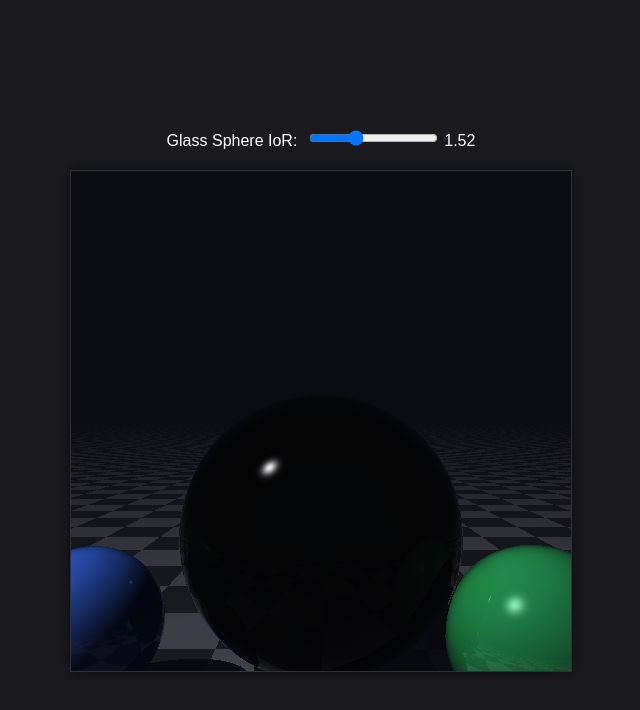
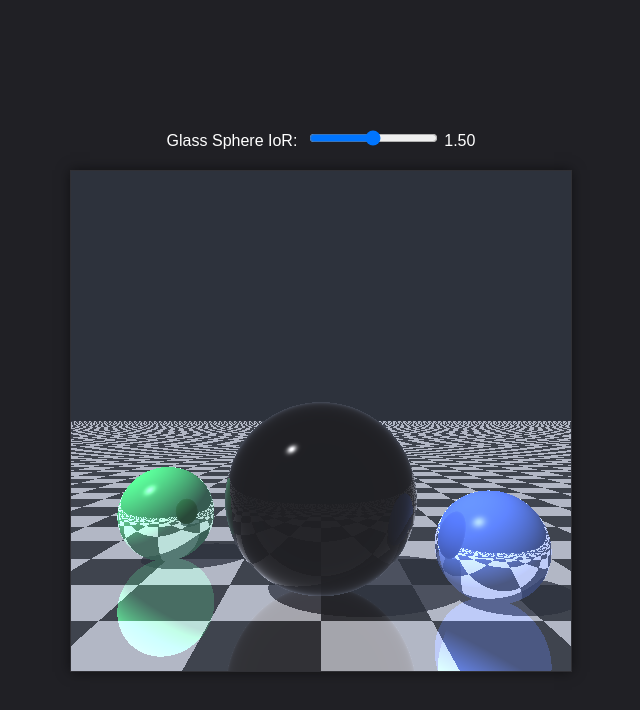
Before and after one commit to Paaaarr/GRAFKOM_raytrace, a plain HTML site: page refraction/index.html in a window 1280 px wide. Shown: the whole page, without its empty margins (319-959 px from the left). Drawn offline with Linux system fonts and the light colour scheme.

Commit message:
refraction

```diff
--- a/refraction/index.html
+++ b/refraction/index.html
@@ -2,9 +2,9 @@
 <html lang="id">
 <head>
   <meta charset="UTF-8">
-  <title>Raytracing - Kaca Refraktif & Reflektif</title>
+  <title>Raytracing - Kaca Lebih Cerah Final</title>
   <style>
-    body { margin: 0; display: flex; flex-direction: column; justify-content: center; align-items: center; min-height: 100vh; background-color: #1a1a1f; color: white; font-family: sans-serif;}
+    body { margin: 0; display: flex; flex-direction: column; justify-content: center; align-items: center; min-height: 100vh; background-color: #202025; color: white; font-family: sans-serif;}
     canvas { border: 1px solid #303035; box-shadow: 0 0 12px rgba(0,0,0,0.5); margin-top: 10px;}
     .controls { margin-bottom: 10px; }
     .controls label { margin-right: 5px; }
@@ -13,13 +13,11 @@
 <body>
   <div class="controls">
     <label for="iorSlider">Glass Sphere IoR:</label>
-    <input type="range" id="iorSlider" min="1.0" max="2.5" value="1.52" step="0.01">
-    <span id="iorValue">1.52</span>
+    <input type="range" id="iorSlider" min="1.0" max="2.0" value="1.5" step="0.01">
+    <span id="iorValue">1.5</span>
   </div>
   <canvas id="canvas" width="500" height="500"></canvas>
 
-  <!-- HAPUS gl-matrix dari CDN -->
-  <!-- <script src="https://cdnjs.cloudflare.com/ajax/libs/gl-matrix/2.8.1/gl-matrix-min.js"></script> -->
   <script src="helper.js"></script>
   <script>
     (function() {
@@ -35,36 +33,39 @@
       const MAX_RECURSION_DEPTH = 5;
       const IOR_AIR = 1.0;
 
-      const planeLevelY = -1.5; // Naikkan sedikit lantai
+      const planeLevelY = -1.0;
 
-      // Ukuran dan posisi Y dasar
-      const glassSphereRadius = 1.5;  // Bola kaca utama (dulunya merah)
-      const solidGreenSphereRadius = 0.8; // Bola hijau padat
+      const mainGlassSphereRadius = 1.0;
+      const greenSolidSphereRadius = 0.6;
+      const blueSolidSphereRadius = 0.55;
 
-      const glassSphereCenterY = planeLevelY + glassSphereRadius;
-      const solidGreenSphereCenterY = planeLevelY + solidGreenSphereRadius;
+      const mainGlassSphereCenterY = planeLevelY + mainGlassSphereRadius;
+      const greenSolidSphereCenterY = planeLevelY + greenSolidSphereRadius;
+      const blueSolidSphereCenterY = planeLevelY + blueSolidSphereRadius;
 
-      let spheres = []; // Akan diisi oleh defineSpheres
+      let spheres = [];
 
       const plane = {
         point: createVec3(0, planeLevelY, 0),
         normal: createVec3(0, 1, 0),
-        color1: [60, 60, 65],   // Kotak gelap
-        color2: [180, 180, 190], // Kotak terang
-        specular: 0.2, shininess: 30, reflectivity: 0.6, // Lantai sangat reflektif
+        color1: [30, 30, 30],
+        color2: [225, 225, 225],
+        specular: 0.15, shininess: 25, reflectivity: 0.45,
         isPlane: true
       };
 
-      const cameraOrigin = createVec3(0, 1.2, 4.0); // Posisi kamera
-      const lightDirection = normalizeVec3(createVec3(), createVec3(0.6, -0.8, -0.3));
+      const cameraOrigin = createVec3(0, 0.8, 3.5);
+      // Cahaya sedikit lebih dari atas untuk menerangi lantai dan objek
+      const lightDirection = normalizeVec3(createVec3(), createVec3(0.5, -0.85, -0.3));
       const lightColor = [1, 1, 1];
-      const ambientLightIntensity = [0.07, 0.07, 0.09]; // Ambient rendah
-      const backgroundColor = [10, 12, 18];
+      // NAIKKAN AMBIENT GLOBAL SECARA SIGNIFIKAN LAGI
+      const ambientLightIntensity = [0.25, 0.25, 0.28];
+      // BACKGROUND ATAS JUGA DIBUAT LEBIH TERANG
+      const backgroundColor = [45, 50, 60];
 
       let imageData;
 
-      // Vektor temporary (dari helper.js)
-      const _oc = createVec3();
+      const _oc = createVec3(); /* ... Vektor temporary sama ... */
       const _hitPointTemp = createVec3();
       const _normalTemp = createVec3();
       const _P0O = createVec3();
@@ -77,31 +78,30 @@
       const _refractionDir = createVec3();
       const _tempVec1 = createVec3();
 
+
       function defineSpheres(currentGlassIoR) {
         spheres = [
-          // Bola 1: KACA UTAMA (Refraktif & Reflektif)
-          { center: createVec3(0.0, glassSphereCenterY, -2.0),
-            radius: glassSphereRadius,
-            color: [230, 235, 240], // Tint sangat netral untuk kaca bening
-            specular: 0.9, shininess: 250, reflectivity: 0.25, // Kaca memantul cukup baik
-            isRefractive: true, ior: currentGlassIoR, transparency: 0.90 // Dominan refraksi
+          { center: createVec3(0.0, mainGlassSphereCenterY, -1.8), // Kaca utama
+            radius: mainGlassSphereRadius,
+            color: [255, 255, 255], // Tint PUTIH
+            specular: 0.9, shininess: 300,
+            reflectivity: 0.15, // Kurangi reflektivitas permukaan agar fokus refraksi
+            isRefractive: true, ior: currentGlassIoR, transparency: 0.98
           },
-          // Bola 2: BOLA PADAT HIJAU
-          { center: createVec3(1.9, solidGreenSphereCenterY, -0.8),
-            radius: solidGreenSphereRadius,
-            color: [40, 180, 90], specular: 0.6, shininess: 70, reflectivity: 0.3,
+          { center: createVec3(-2.0, greenSolidSphereCenterY, -3.0), // Hijau di BELAKANG KIRI
+            radius: greenSolidSphereRadius,
+            color: [50, 220, 100], specular: 0.5, shininess: 60, reflectivity: 0.25, // Buat hijau lebih terang
             isRefractive: false
           },
-          // Anda bisa menambahkan bola biru dari kode asli jika mau:
-           { center: createVec3(-2.2, solidGreenSphereCenterY, -1.2), // Sesuaikan posisi Y dan X/Z
-             radius: 0.7, // Sesuaikan radius
-             color: [50, 100, 220], specular: 0.5, shininess: 50, reflectivity: 0.15,
+           { center: createVec3(1.7, blueSolidSphereCenterY, -1.5), // Biru di DEPAN KANAN
+             radius: blueSolidSphereRadius,
+             color: [60, 100, 230], specular: 0.4, shininess: 50, reflectivity: 0.20, // Buat biru lebih terang
              isRefractive: false
            }
         ];
       }
 
-      function intersectSphere(rayOrigin, rayDir, sphere) { /* ... Sama seperti sebelumnya ... */
+      function intersectSphere(rayOrigin, rayDir, sphere) { /* ... Sama ... */
         subtractVec3(_oc, rayOrigin, sphere.center);
         let a = dotVec3(rayDir, rayDir);
         let b = 2.0 * dotVec3(_oc, rayDir);
@@ -123,7 +123,7 @@
         normalizeVec3(_normalTemp, _normalTemp);
         return { t, point: cloneVec3(_hitPointTemp), normal: cloneVec3(_normalTemp), object: sphere };
       }
-      function intersectPlane(rayOrigin, rayDir, planeObj) { /* ... Sama seperti sebelumnya ... */
+      function intersectPlane(rayOrigin, rayDir, planeObj) { /* ... Sama ... */
         const N_plane = planeObj.normal;
         const P0_plane = planeObj.point;
         const DdotN = dotVec3(rayDir, N_plane);
@@ -134,7 +134,7 @@
         scaleAndAddVec3(_hitPointTemp, rayOrigin, rayDir, t);
         return { t, point: cloneVec3(_hitPointTemp), normal: cloneVec3(N_plane), object: planeObj };
       }
-      function refract(incident, normal, iorRatio_n1_over_n2) { /* ... Sama seperti sebelumnya ... */
+      function refract(incident, normal, iorRatio_n1_over_n2) { /* ... Sama ... */
         const cosI = -dotVec3(normal, incident);
         const sinT2 = iorRatio_n1_over_n2 * iorRatio_n1_over_n2 * (1.0 - cosI * cosI);
         if (sinT2 > 1.00001) return null; // TIR
@@ -145,31 +145,34 @@
         normalizeVec3(_refractionDir, _refractionDir);
         return _refractionDir;
       }
+      function calculateDirectLighting(hitPoint, normal, viewDirection, objectColor, materialSpecular, materialShininess, isGlass = false) { /* ... Sama ... */
+        let localColor = createVec3();
+        let ambientFactor = isGlass ? 0.0 : 1.0;
+        let diffuseFactor = isGlass ? 0.0 : 1.0;
 
-      // Menghitung pencahayaan LANGSUNG (ambient, diffuse, specular) dengan shadow check
-      function calculateDirectLighting(hitPoint, normal, viewDirection, objectColor, materialSpecular, materialShininess) {
-        let localColor = createVec3();
-        setVec3(localColor, objectColor[0] * ambientLightIntensity[0], objectColor[1] * ambientLightIntensity[1], objectColor[2] * ambientLightIntensity[2]);
+        setVec3(localColor,
+            objectColor[0] * ambientLightIntensity[0] * ambientFactor,
+            objectColor[1] * ambientLightIntensity[1] * ambientFactor,
+            objectColor[2] * ambientLightIntensity[2] * ambientFactor
+        );
+
         let isInShadow = false;
-        scaleAndAddVec3(_shadowRayOrigin, hitPoint, normal, epsilon * 10); // Offset shadow ray lebih jauh
+        scaleAndAddVec3(_shadowRayOrigin, hitPoint, normal, epsilon * 5);
         negateVec3(_shadowRayDirToLight, lightDirection);
         for (let s_idx = 0; s_idx < spheres.length; s_idx++) {
             const shadowHit = intersectSphere(_shadowRayOrigin, _shadowRayDirToLight, spheres[s_idx]);
             if (shadowHit && shadowHit.t > epsilon) { isInShadow = true; break; }
         }
-        // Tambahkan shadow check dari plane jika perlu (untuk bayangan objek ke plane)
-        // const planeShadowHit = intersectPlane(_shadowRayOrigin, _shadowRayDirToLight, plane);
-        // if (!isInShadow && planeShadowHit && planeShadowHit.t > epsilon) { /* Cek jarak jika plane di antara objek dan cahaya */ }
-
 
         if (!isInShadow) {
             negateVec3(_vectorToLight, lightDirection);
             let NdotL = dotVec3(normal, _vectorToLight);
             let diffuseIntensity = Math.max(0, NdotL);
+
             if (diffuseIntensity > 0) {
-                localColor[0] += objectColor[0] * diffuseIntensity * lightColor[0];
-                localColor[1] += objectColor[1] * diffuseIntensity * lightColor[1];
-                localColor[2] += objectColor[2] * diffuseIntensity * lightColor[2];
+                localColor[0] += objectColor[0] * diffuseIntensity * lightColor[0] * diffuseFactor;
+                localColor[1] += objectColor[1] * diffuseIntensity * lightColor[1] * diffuseFactor;
+                localColor[2] += objectColor[2] * diffuseIntensity * lightColor[2] * diffuseFactor;
             }
             if (materialSpecular > 0 && NdotL > 0) {
                 scaleVec3(_reflVecForLighting, normal, 2 * NdotL);
@@ -190,9 +193,18 @@
       }
 
       function traceRay(rayOrigin, rayDirection, depth) {
-        if (depth <= 0) return createVec3(backgroundColor[0], backgroundColor[1], backgroundColor[2]);
+        if (depth <= 0) {
+            let bgHitColor = createVec3(backgroundColor[0], backgroundColor[1], backgroundColor[2]);
+            if (depth < MAX_RECURSION_DEPTH -1 && depth > -MAX_RECURSION_DEPTH ) {
+                // Pencerahan background untuk sinar sekunder/tersier
+                bgHitColor[0] = Math.max(bgHitColor[0], 75); // Tingkatkan lagi
+                bgHitColor[1] = Math.max(bgHitColor[1], 75);
+                bgHitColor[2] = Math.max(bgHitColor[2], 85);
+            }
+            return bgHitColor;
+        }
 
-        let closestHit = null;
+        let closestHit = null; /* ... Pencarian Intersection Sama ... */
         for (let k = 0; k < spheres.length; k++) {
             const result = intersectSphere(rayOrigin, rayDirection, spheres[k]);
             if (result && (!closestHit || result.t < closestHit.t)) closestHit = result;
@@ -205,97 +217,85 @@
             const hitPoint = closestHit.point;
             const N_surface = closestHit.normal;
 
-            let objectBaseColor = hitObject.isPlane ? ( (Math.floor(hitPoint[0]*0.8) + Math.floor(hitPoint[2]*0.8)) % 2 === 0 ? plane.color1 : plane.color2 ) : hitObject.color;
+            let objectColorForDiffuse = hitObject.isPlane ? ( (Math.floor(hitPoint[0]*1.0) + Math.floor(hitPoint[2]*1.0)) % 2 === 0 ? plane.color1 : plane.color2 ) : hitObject.color;
 
-            // Hitung pencahayaan direct standar (ambient, diffuse, specular dari permukaan)
-            // Untuk kaca, objectBaseColor (tint) seharusnya tidak terlalu berkontribusi pada diffuse.
-            // Kita akan gunakan ini lebih sebagai dasar untuk objek padat.
-            let surfaceDirectColor = calculateDirectLighting(hitPoint, N_surface, rayDirection,
-                (hitObject.isRefractive ? [0,0,0] : objectBaseColor), // Untuk kaca, diffuse dari tint hampir nol
-                hitObject.specular, hitObject.shininess);
-
-            let finalColor = createVec3();
+            let finalColor = createVec3(0,0,0);
             let reflectedColor = createVec3(0,0,0);
             let refractedColor = createVec3(0,0,0);
 
-            // Koefisien Fresnel (Schlick's approximation) - menentukan rasio refleksi vs refraksi
-            let R0 = Math.pow((IOR_AIR - hitObject.ior) / (IOR_AIR + hitObject.ior), 2);
-            if (!hitObject.isRefractive) R0 = hitObject.reflectivity; // Untuk non-kaca, gunakan reflectivity langsung
+            let cosIncident = -dotVec3(rayDirection, N_surface);
+            let n1 = IOR_AIR, n2 = hitObject.ior || IOR_AIR;
+            let normalForFresnelAndRefraction = cloneVec3(N_surface);
 
-            let cosIncident = -dotVec3(rayDirection, N_surface);
-            if (dotVec3(rayDirection, N_surface) > 0) { // Jika sinar dari dalam, balik normal
-                cosIncident = -dotVec3(rayDirection, negateVec3(createVec3(),N_surface));
+            if (cosIncident < 0) {
+                cosIncident = -cosIncident;
+                let temp_n = n1; n1 = n2; n2 = temp_n;
+                negateVec3(normalForFresnelAndRefraction, normalForFresnelAndRefraction);
             }
-            cosIncident = Math.max(0, Math.min(1, cosIncident)); // clamp
+            let R0 = Math.pow((n1 - n2) / (n1 + n2), 2);
+            if (!hitObject.isRefractive && hitObject.reflectivity !== undefined) {
+                 R0 = hitObject.reflectivity;
+            } else if (!hitObject.isRefractive) { R0 = 0; }
+
             let fresnelReflectance = R0 + (1 - R0) * Math.pow(1 - cosIncident, 5);
+            fresnelReflectance = Math.max(0, Math.min(1, fresnelReflectance));
+            let actualReflectivityForSurface = hitObject.isRefractive ? fresnelReflectance : (hitObject.reflectivity || 0);
 
+            if (actualReflectivityForSurface > epsilon ) {
+                let dotNI = dotVec3(N_surface, rayDirection);
+                scaleVec3(_reflectionDir, N_surface, 2 * dotNI);
+                subtractVec3(_reflectionDir, rayDirection, _reflectionDir);
+                normalizeVec3(_reflectionDir, _reflectionDir);
+                const reflectionOrigin = createVec3(); scaleAndAddVec3(reflectionOrigin, hitPoint, _reflectionDir, epsilon * 2);
+                copyVec3(reflectedColor, traceRay(reflectionOrigin, _reflectionDir, depth - 1));
+            }
 
             if (hitObject.isRefractive && hitObject.transparency > 0) {
-                // --- Objek Kaca (Refraktif & Reflektif) ---
-                let refractionRatio = 1.0 - fresnelReflectance;
-                let reflectionRatio = fresnelReflectance;
-
-                // Refraksi
-                if (refractionRatio * hitObject.transparency > epsilon) {
-                    let n1_enter = IOR_AIR, n2_enter = hitObject.ior;
-                    let normalEnter = cloneVec3(N_surface);
-                    if (dotVec3(rayDirection, N_surface) > 0) { // Dari dalam?
-                        negateVec3(normalEnter, normalEnter); n1_enter = hitObject.ior; n2_enter = IOR_AIR;
-                    }
-                    const refractedDir = refract(rayDirection, normalEnter, n1_enter / n2_enter);
+                let fresnelTransmittance = 1.0 - fresnelReflectance;
+                if (fresnelTransmittance * hitObject.transparency > epsilon) {
+                    const refractedDir = refract(rayDirection, normalForFresnelAndRefraction, n1 / n2);
                     if (refractedDir) {
                         const internalRayOrigin = createVec3(); scaleAndAddVec3(internalRayOrigin, hitPoint, refractedDir, epsilon * 2);
                         if (!hitObject.isPlane) {
-                            subtractVec3(_oc, internalRayOrigin, hitObject.center);
-                            let a_i=dotVec3(refractedDir,refractedDir), b_i=2.0*dotVec3(_oc,refractedDir), c_i=dotVec3(_oc,_oc)-hitObject.radius*hitObject.radius;
-                            let discr_i=b_i*b_i-4*a_i*c_i;
-                            if(discr_i>=0){let t_exit=(-b_i+Math.sqrt(discr_i))/(2*a_i);
-                                if(t_exit>epsilon){const exitP=createVec3();scaleAndAddVec3(exitP,internalRayOrigin,refractedDir,t_exit);
-                                    const N_exit=createVec3();subtractVec3(N_exit,exitP,hitObject.center);normalizeVec3(N_exit,N_exit);
-                                    const finalRefrDir=refract(refractedDir,N_exit,hitObject.ior/IOR_AIR);
-                                    if(finalRefrDir){const finalRO=createVec3();scaleAndAddVec3(finalRO,exitP,finalRefrDir,epsilon);
-                                        copyVec3(refractedColor,traceRay(finalRO,finalRefrDir,depth-1));
-                                    }
-                                }
+                           subtractVec3(_oc,internalRayOrigin,hitObject.center);let a_i=dotVec3(refractedDir,refractedDir),b_i=2.*dotVec3(_oc,refractedDir),c_i=dotVec3(_oc,_oc)-hitObject.radius*hitObject.radius;let d_i=b_i*b_i-4*a_i*c_i;
+                            if(d_i>=0){let t_ex=(-b_i+Math.sqrt(d_i))/(2*a_i);
+                                if(t_ex>epsilon){const exP=createVec3();scaleAndAddVec3(exP,internalRayOrigin,refractedDir,t_ex);
+                                const N_ex=createVec3();subtractVec3(N_ex,exP,hitObject.center);normalizeVec3(N_ex,N_ex);
+                                const finalRD=refract(refractedDir,N_ex,hitObject.ior/IOR_AIR);
+                                if(finalRD){const finalRO=createVec3();scaleAndAddVec3(finalRO,exP,finalRD,epsilon*2);copyVec3(refractedColor,traceRay(finalRO,finalRD,depth-1));}}
                             }
                         } else {copyVec3(refractedColor,traceRay(internalRayOrigin,refractedDir,depth-1));}
                     }
                 }
+                let surfaceDirectSpecular = calculateDirectLighting(hitPoint, N_surface, rayDirection, [0,0,0], hitObject.specular, hitObject.shininess, true);
 
-                // Refleksi Permukaan Kaca
-                if (reflectionRatio > epsilon) {
-                    let dotNI = dotVec3(N_surface, rayDirection);
-                    scaleVec3(_reflectionDir, N_surface, 2 * dotNI);
-                    subtractVec3(_reflectionDir, rayDirection, _reflectionDir);
-                    const reflectionOrigin = createVec3(); scaleAndAddVec3(reflectionOrigin, hitPoint, _reflectionDir, epsilon);
-                    copyVec3(reflectedColor, traceRay(reflectionOrigin, _reflectionDir, depth - 1));
-                }
+                // Penggabungan untuk Kaca:
+                let transmissiveColorComponent = createVec3();
+                // NAIKKAN LAGI refractionBrightnessBoost
+                let refractionBrightnessBoost = 2.2; // Coba nilai 2.0 - 3.0
+                if(hitObject.ior < 1.35) refractionBrightnessBoost = 2.8;
+                scaleVec3(transmissiveColorComponent, refractedColor, fresnelTransmittance * hitObject.transparency * refractionBrightnessBoost);
 
-                // Kombinasi untuk Kaca:
-                // Specular dari cahaya langsung + Refleksi*Fresnel + Refraksi*(1-Fresnel)*Transparency
-                finalColor[0] = surfaceDirectColor[0] + reflectedColor[0] * reflectionRatio + refractedColor[0] * refractionRatio * hitObject.transparency;
-                finalColor[1] = surfaceDirectColor[1] + reflectedColor[1] * reflectionRatio + refractedColor[1] * refractionRatio * hitObject.transparency;
-                finalColor[2] = surfaceDirectColor[2] + reflectedColor[2] * reflectionRatio + refractedColor[2] * refractionRatio * hitObject.transparency;
-                // Tambahkan sedikit ambient dari warna tint kaca, dikalikan dengan bagian yang tidak transparan
-                finalColor[0] += hitObject.color[0] * ambientLightIntensity[0] * (1.0 - hitObject.transparency);
-                finalColor[1] += hitObject.color[1] * ambientLightIntensity[1] * (1.0 - hitObject.transparency);
-                finalColor[2] += hitObject.color[2] * ambientLightIntensity[2] * (1.0 - hitObject.transparency);
+                let reflectiveColorComponent = createVec3();
+                scaleVec3(reflectiveColorComponent, reflectedColor, actualReflectivityForSurface);
+
+                finalColor[0] = surfaceDirectSpecular[0] + reflectiveColorComponent[0] + transmissiveColorComponent[0];
+                finalColor[1] = surfaceDirectSpecular[1] + reflectiveColorComponent[1] + transmissiveColorComponent[1];
+                finalColor[2] = surfaceDirectSpecular[2] + reflectiveColorComponent[2] + transmissiveColorComponent[2];
+
+                // Tambahkan sedikit "global illumination" pada kaca, berdasarkan ambient global
+                // Ini akan memastikan kaca tidak hitam total jika refraksi/refleksi gelap
+                let glassBaseIlluminationFactor = 0.15; // Faktor kecerahan dasar untuk kaca
+                finalColor[0] += 255 * ambientLightIntensity[0] * glassBaseIlluminationFactor * hitObject.transparency;
+                finalColor[1] += 255 * ambientLightIntensity[1] * glassBaseIlluminationFactor * hitObject.transparency;
+                finalColor[2] += 255 * ambientLightIntensity[2] * glassBaseIlluminationFactor * hitObject.transparency;
 
 
-            } else if (hitObject.reflectivity > 0) { // Objek reflektif (non-kaca)
-                copyVec3(finalColor, surfaceDirectColor); // Mulai dengan direct lighting
-                if (fresnelReflectance > epsilon) { // Gunakan fresnelReflectance juga untuk non-kaca jika R0 diset ke reflectivity
-                    let dotNI = dotVec3(N_surface, rayDirection);
-                    scaleVec3(_reflectionDir, N_surface, 2 * dotNI);
-                    subtractVec3(_reflectionDir, rayDirection, _reflectionDir);
-                    const reflectionOrigin = createVec3(); scaleAndAddVec3(reflectionOrigin, hitPoint, _reflectionDir, epsilon);
-                    copyVec3(reflectedColor, traceRay(reflectionOrigin, _reflectionDir, depth - 1));
-                    finalColor[0] = surfaceDirectColor[0] * (1 - fresnelReflectance) + reflectedColor[0] * fresnelReflectance;
-                    finalColor[1] = surfaceDirectColor[1] * (1 - fresnelReflectance) + reflectedColor[1] * fresnelReflectance;
-                    finalColor[2] = surfaceDirectColor[2] * (1 - fresnelReflectance) + reflectedColor[2] * fresnelReflectance;
-                }
-            } else { // Objek padat biasa
-                copyVec3(finalColor, surfaceDirectColor);
+            } else { // Objek Padat
+                let directLighting = calculateDirectLighting(hitPoint, N_surface, rayDirection, objectColorForDiffuse, hitObject.specular, hitObject.shininess, false);
+                finalColor[0] = directLighting[0] * (1 - actualReflectivityForSurface) + reflectedColor[0];
+                finalColor[1] = directLighting[1] * (1 - actualReflectivityForSurface) + reflectedColor[1];
+                finalColor[2] = directLighting[2] * (1 - actualReflectivityForSurface) + reflectedColor[2];
             }
             return finalColor;
         } else {
@@ -303,7 +303,7 @@
         }
       }
 
-      function renderScene() { /* ... Sama seperti sebelumnya ... */
+      function renderScene() { /* ... Sama ... */
         console.time("RenderTime");
         imageData = ctx.createImageData(width, height);
         const currentGlassIoR = parseFloat(iorSlider.value);
@@ -313,7 +313,7 @@
           for (let i = 0; i < width; i++) {
             let u = (i + 0.5) / width * 2 - 1, v = 1 - (j + 0.5) / height * 2;
             let aspectRatio = width / height; u *= aspectRatio;
-            let dir = createVec3(u, v, -2.2); // Sesuaikan Z untuk FOV
+            let dir = createVec3(u, v, -2.0); // FOV, -2.0 agar objek utama di tengah
             normalizeVec3(dir, dir);
             let tracedColorVec3 = traceRay(cameraOrigin, dir, MAX_RECURSION_DEPTH);
             let index = (j * width + i) * 4;
```
